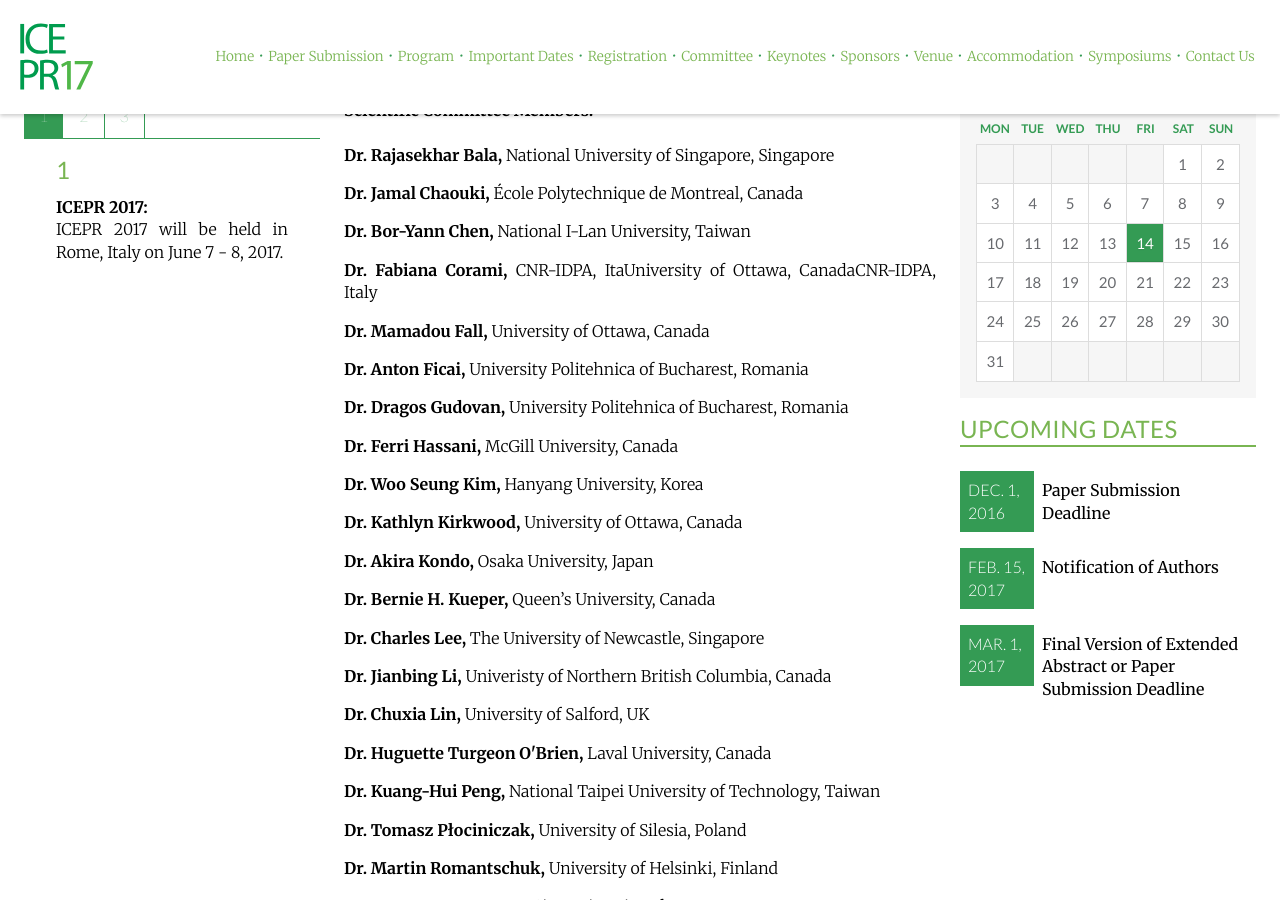
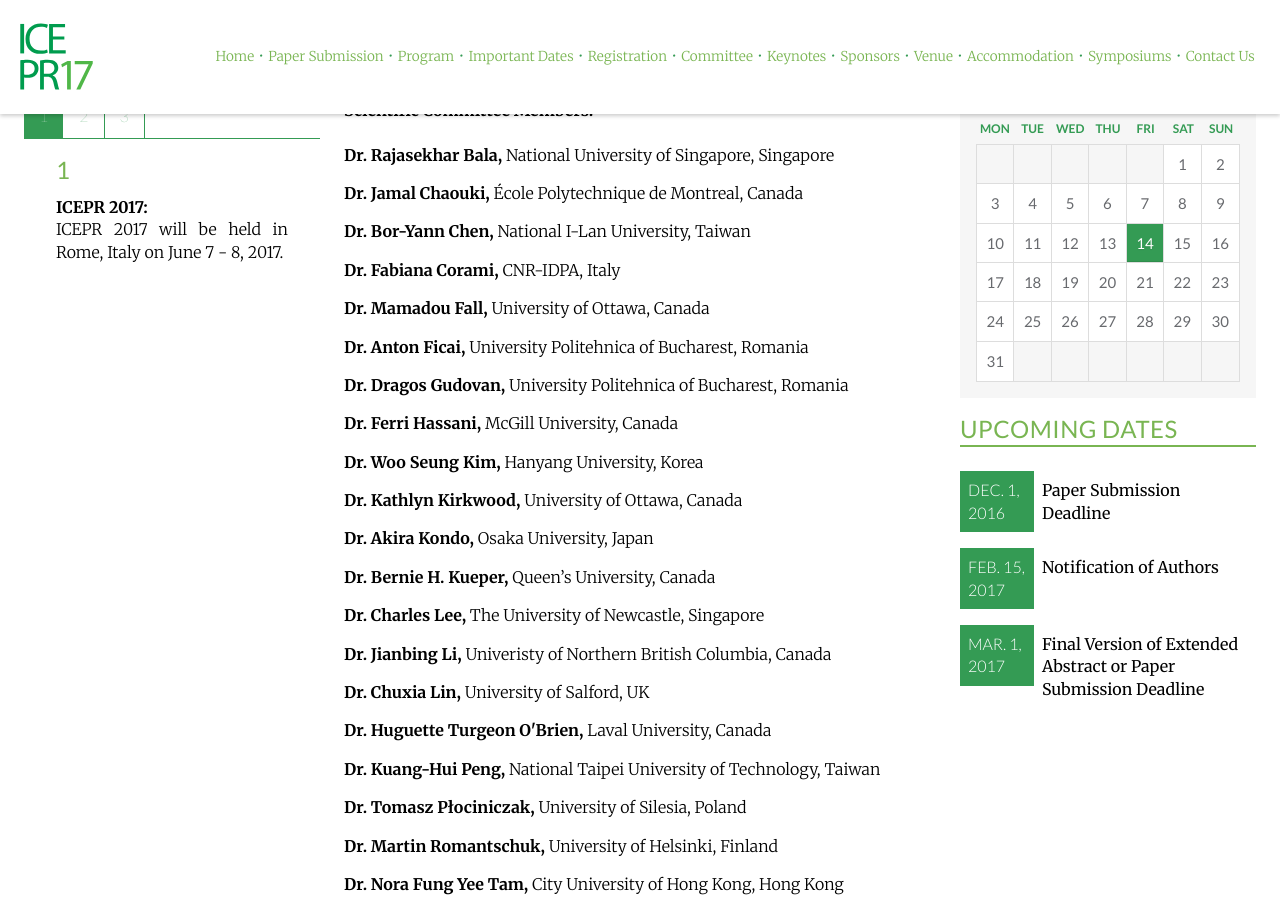
Before and after one commit to intaset/icepr, a Jekyll site: the page built from committee.html, in a window 1280 px wide and 900 px high, scrolled down 493 px. Built offline with Jekyll 4.4.1, drawn with Linux system fonts in a browser that asks for light colours; nearby versions of some CDN libraries; Markdown is read by kramdown in place of the engine named in the settings; comment, search, counter and statistics services are not loaded.

Commit message:
fixed affiliation

```diff
--- a/committee.html
+++ b/committee.html
@@ -14,7 +14,7 @@ keyword: environment conference, biofuels conference, desalination conference, w
     <p class="body"><b>Dr. Rajasekhar Bala, </b> National University of Singapore, Singapore</p>
     <p class="body"><b>Dr. Jamal Chaouki, </b> École Polytechnique de Montreal, Canada</p>
     <p class="body"><b>Dr. Bor-Yann Chen, </b> National I-Lan University, Taiwan</p>
-    <p class="body"><b>Dr. Fabiana Corami, </b> CNR-IDPA, ItaUniversity of Ottawa, CanadaCNR-IDPA, Italy</p>
+    <p class="body"><b>Dr. Fabiana Corami, </b> CNR-IDPA, Italy</p>
     <p class="body"><b>Dr. Mamadou Fall, </b> University of Ottawa, Canada</p>
     <p class="body"><b>Dr. Anton Ficai, </b> University Politehnica of Bucharest, Romania</p>
     <p class="body"><b>Dr. Dragos Gudovan, </b> University Politehnica of Bucharest, Romania</p>
```
Also changed, not shown: 1 other file.
